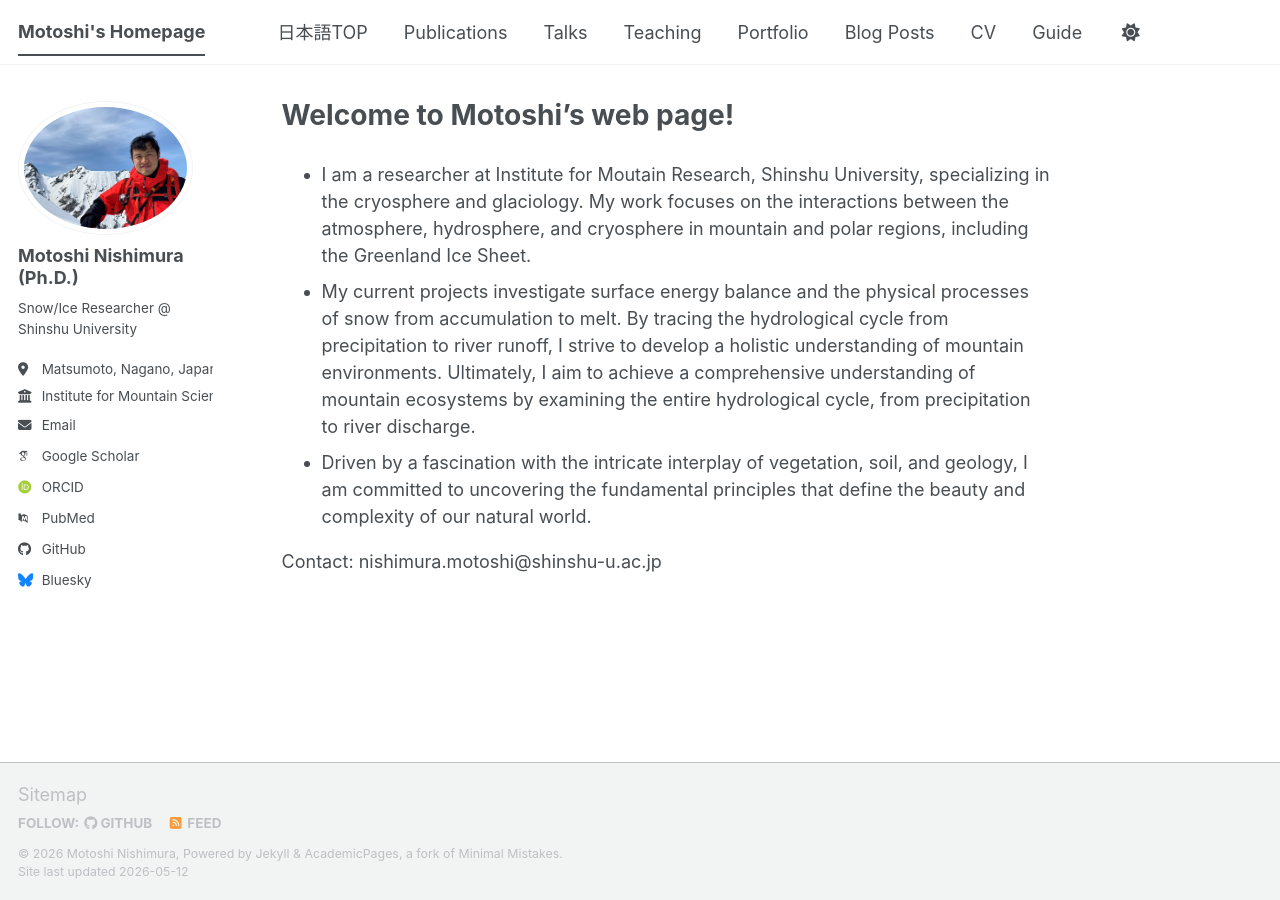
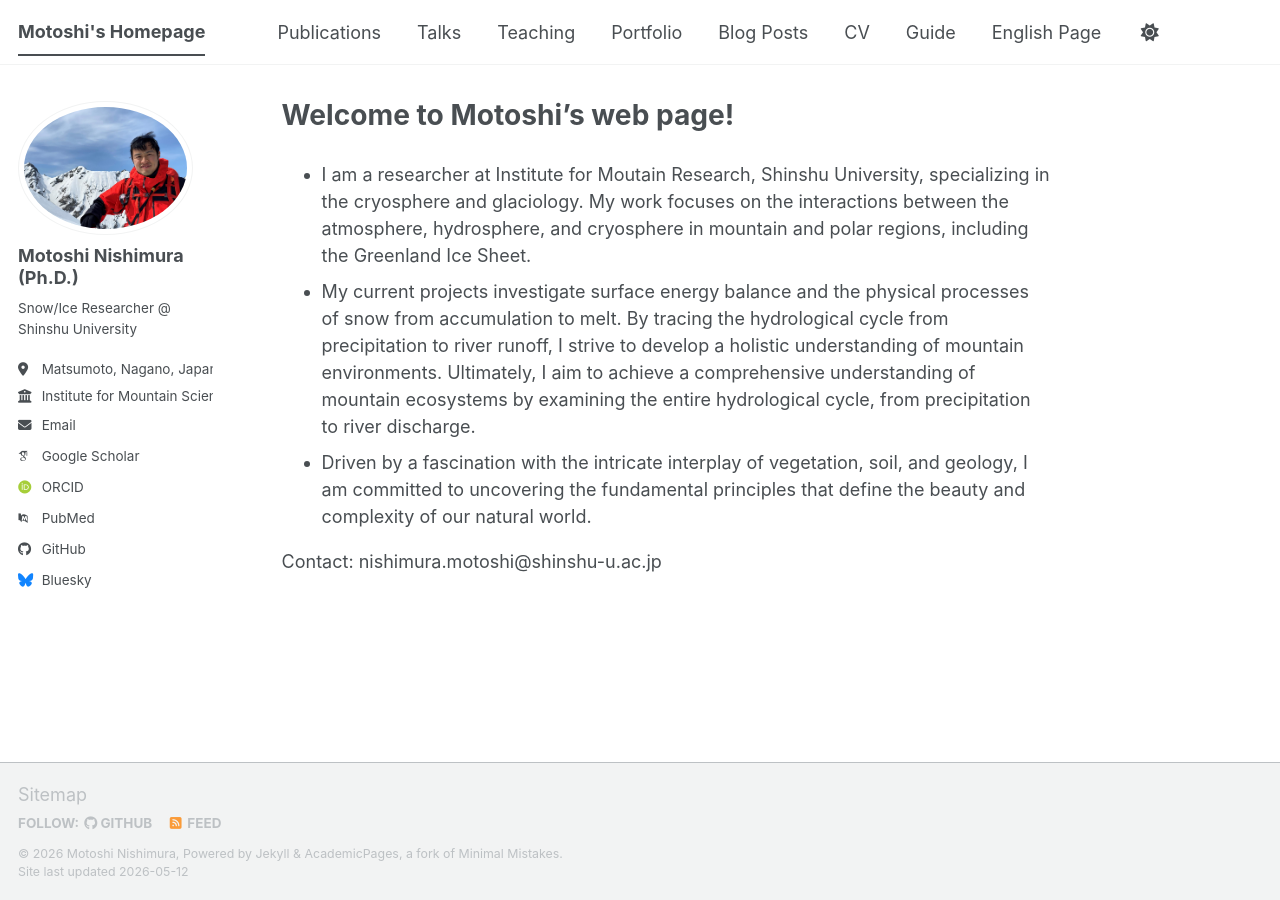
Before and after one commit to MotoshiNishimura/MotoshiNishimura.github.io, a Jekyll site: the page built from _pages/about_en.md, in a window 1280 px wide. Built offline with Jekyll 4.4.1, drawn with Linux system fonts in a browser that asks for light colours; some web fonts are replaced; a script bundle is joined from its source files by our own code; library files that are not in the unit come from our copies.

Commit message:
Update navigation.yml

```diff
--- a/_data/navigation.yml
+++ b/_data/navigation.yml
@@ -8,9 +8,6 @@
 #      Markdown formatted page while the second is generated using JSON.
 
 main:
-  - title: "日本語TOP"
-    url: /about_jp/
-
   - title: "Publications"
     url: /publications/
 
@@ -34,3 +31,6 @@ main:
 
   - title: "Guide"
     url: /markdown/
+
+  - title: "English Page"
+    url: /about_en/
```
